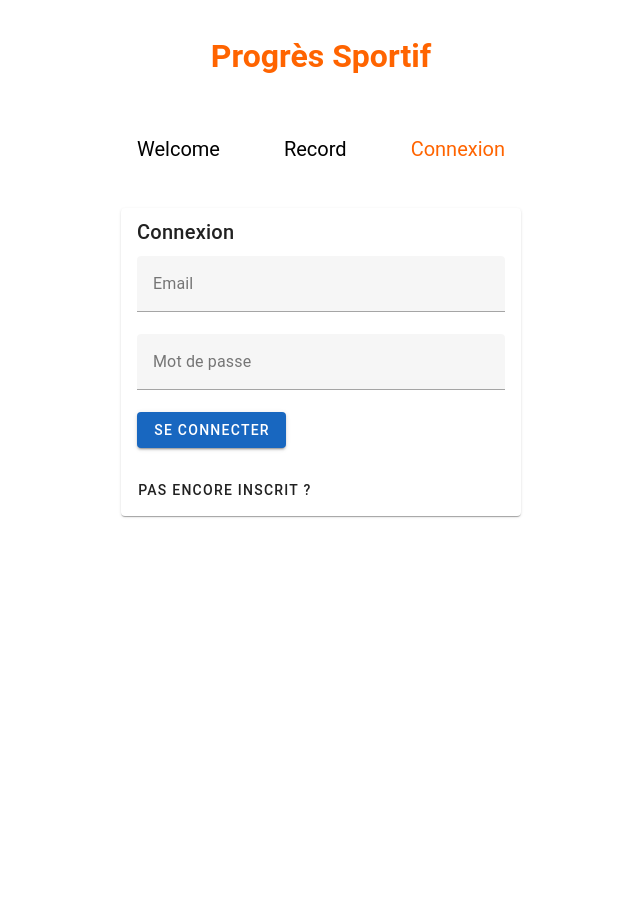
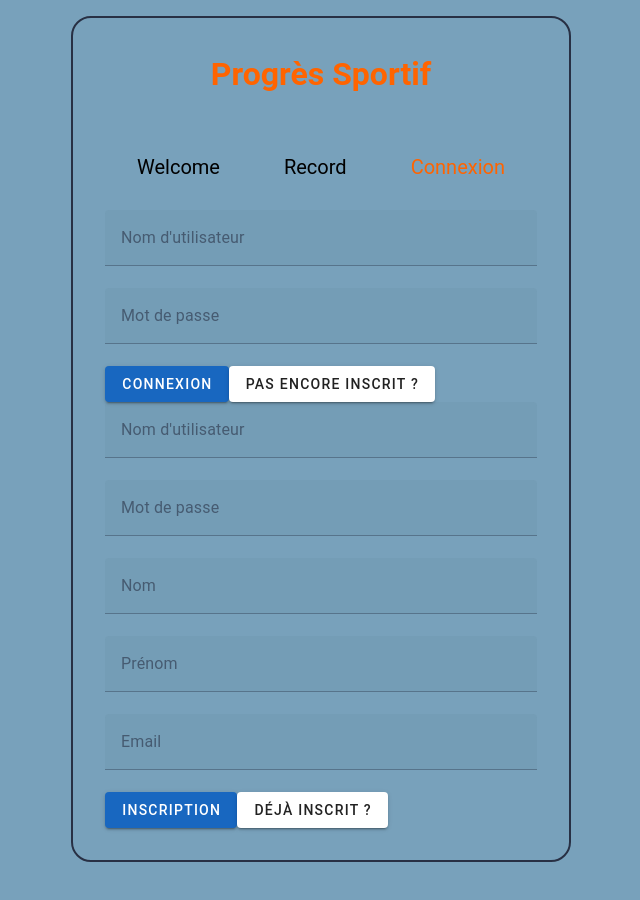
Before and after one commit to MDevos78/training-progress, a Vue app: page /Connexion in a window 1280 px wide. Shown: the top 900 px of the page, without its empty margins (319-959 px from the left). After the commit the page ends 878 px from the top, so only its background shows below. Built offline with nearby package versions, Linux system fonts and the light colour scheme.

Commit message:
function register

```diff
--- a/package.json
+++ b/package.json
@@ -8,6 +8,7 @@
     "preview": "vite preview"
   },
   "dependencies": {
+    "axios": "^1.4.0",
     "docker": "^1.0.0",
     "style-import": "^0.0.8",
     "vue": "^3.3.4",
--- a/src/assets/main.css
+++ b/src/assets/main.css
@@ -1,8 +1,14 @@
+body {
+  background-color: #78A1BB;
+}
 #app {
   max-width: 1280px;
-  margin: 0 auto;
+  margin: 1rem auto;
   padding: 2rem;
   font-weight: normal;
+  border: 2px solid #283044;
+  color: #283044;
+  border-radius: 20px;
 }
 .datePicker{
   padding: 15px;
--- a/src/components/Connexion.vue
+++ b/src/components/Connexion.vue
@@ -1,117 +1,106 @@
 <template>
-  <v-app>
-    <v-main>
-      <v-container>
-        <v-card>
-          <v-card-title>
-            {{ isLogin ? 'Connexion' : 'Inscription' }}
-          </v-card-title>
-          <v-card-text>
-            <v-form v-if="!isLogin">
-              <v-text-field v-model="firstname" label="Prénom" required></v-text-field>
-              <v-text-field v-model="lastname" label="Nom" required></v-text-field>
-              <v-text-field v-model="email" label="Email" type='email' required></v-text-field>
-              <v-text-field v-model="password" label="Mot de passe" type="password"></v-text-field>
-              <v-btn @click="register" color="primary">S'inscrire</v-btn>
+  <v-form v-on:submit.prevent="submitConnexion">
+    <v-text-field
+      v-model="username"
+      label="Nom d'utilisateur"
+      required
+    ></v-text-field>
+    <v-text-field
+      v-model="password"
+      label="Mot de passe"
+      required
+      type="password"
+    ></v-text-field>
+    <v-btn color="primary" type="submit">Connexion</v-btn>
+    <v-btn text>Pas encore inscrit ?</v-btn>
   </v-form>
-            <v-form v-else>
-              <v-text-field v-model="email" label="Email" type="email"></v-text-field>
-              <v-text-field v-model="password" label="Mot de passe" type="password"></v-text-field>
-              <v-btn @click="login" color="primary">Se connecter</v-btn>
+
+  <v-form v-if="!isLoggedIn" v-on:submit.prevent="submitRegister">
+    <v-text-field
+      v-model="username"
+      label="Nom d'utilisateur"
+      required
+    ></v-text-field>
+    <v-text-field
+      v-model="password"
+      label="Mot de passe"
+      required
+      type="password"
+    ></v-text-field>
+    <v-text-field
+      v-model="name"
+      label="Nom"
+      required
+    ></v-text-field>
+    <v-text-field
+      v-model="firstname"
+      label="Prénom"
+      required
+    ></v-text-field>
+    <v-text-field
+      v-model="email"
+      label="Email"
+      required
+    ></v-text-field>
+    <v-btn color="primary" type="submit">Inscription</v-btn>
+    <v-btn text>Déjà inscrit ?</v-btn>
   </v-form>
-          </v-card-text>
-          <v-card-actions>
-            <v-btn @click="toggleLoginMode">
-              {{ isLogin ? "Pas encore inscrit ?" : "Déjà inscrit ?" }}
-            </v-btn>
-          </v-card-actions>
+
+  <v-card v-if="isLoggedIn">
+    <v-card-title>Bienvenue, {{ username }}</v-card-title>
   </v-card>
-      </v-container>
-    </v-main>
-  </v-app>
 </template>
 
 
 <script>
+import axios from 'axios';
+//qaxios.defaults.headers.post['Authorization'] = `Bearer ${localStorage.getItem('access_token')}`;
+
 export default {
   data() {
     return {
-      isLogin: true,
+      username: "",
+      password: "",
+      name: "",
       firstname: "",
-      lastname: "",
       email: "",
-      password: ""
-    };
+      isLoggedIn: false,
+    }
   },
   methods: {
-    toggleLoginMode() {
-      this.isLogin = !this.isLogin;
-    },
-    async register() {
-      try {
-        const response = await fetch('http://localhost:5000/api/register',{
-          method: 'POST',
-          headers: {
-            'Content-Type': 'application/json',
-          },
-          body: JSON.stringify({
+    async submitRegister() {
+      // Code d'inscription
+      const res = await axios.post("http://localhost:5000/api/register", {
+        username: this.username,
+        password: this.password,
+        name: this.name,
         firstname: this.firstname,
-            lastname: this.lastname,
         email: this.email,
-            password: this.password
-          }),
       });
 
-        const responseData = await response.json();
-
-        if (responseData.message != 'User registered successfully !') {
-          alert("Utilisateur déjà enregistré, veuillez réessayer !");
-
+      console.log (res.data.message)
+      if (res.data.message != 'User registered successfully !') {
+        alert("utilisateur déjà enregistré")
       } else {
-          // Réinitialiser les champs d'inscription après une inscription réussie
-          this.firstname = "";
-          this.lastname = "";
-          this.email = "";
-          this.password = "";
-
-          alert("Inscription réussie ! Vous pouvez maintenant vous connecter.");
-        }
-      } catch (error) {
-        console.error("Erreur lors de l'inscription :", error);
-        alert("Une erreur est survenue lors de l'inscription. Veuillez réessayer.");
+        alert("Inscription réussie !")
+        this.isLoggedIn = true
       }
     },
-
-    async login() {
-      try {
-        const response = await fetch('http://localhost:5000/api/login', {
-          method: 'POST',
-          headers: {
-            'Content-Type': 'application/json',
-          },
-          body: JSON.stringify({
-            email: this.email,
+    async submitConnexion() {
+      // Code de connexion
+      const res = await axios.post("http://localhost:5000/api/login", {
+        username: this.username,
         password: this.password,
-          }),
       });
 
-        const res = await response.json();
-        if (res.response.ok) {
-          // Réinitialiser les champs de connexion après une connexion réussie
-          this.email = "";
-          this.password = "";
-
-          alert("Connexion réussie !");
+      console.log (res.data.message)
+      if (res.data.message == 'true') {
+        alert("Connexion réussie")
+        this.isLoggedIn = true
       } else {
-          // Gérer les cas où la réponse n'est pas OK (par exemple, afficher des messages d'erreur)
-          console.error('Erreur lors de la connexion :', response.statusText);
-          alert('Une erreur est survenue lors de la connexion. Veuillez réessayer.');
+        alert("Le nom d'utilistateur ou le mot de passe est incorrecte")
       }
-      } catch (error) {
-        console.error('Erreur lors de la connexion :', error);
-        alert('Une erreur est survenue lors de la connexion. Veuillez réessayer.');
     }
-    },
-  },
   }
+};
 </script>
--- a/src/components/Welcome.vue
+++ b/src/components/Welcome.vue
@@ -1,20 +1,3 @@
-<script>
-import DatePicker from 'vue3-datepicker';
-  export default {
-    components: {
-      DatePicker
-    },
-    data: () => ({
-      items: ['Machine 1', 'Machine 2', 'Machine 3', 'Machine 4'],
-      machine: [''],
-      selectedDate: null,
-      weight: ['18', '23', '35', '52'],
-      maxWeight: [],
-    }),
-  }
-
-</script>
-
 <template>
   <div class="greetings">
       <h2 class="green">VOS PROGRES</h2>
@@ -22,12 +5,13 @@ import DatePicker from 'vue3-datepicker';
       <h3>
         Ajoutez vos activitées du jour
       </h3>
-    </div>
+      <br>
+  </div>
   <v-select
     v-model="machine"
-    :items="items"
+    :items="machines"
     label="Choisir une machine"
-  ></v-select>
+    ></v-select>
 
   <v-card class="mx-auto" max-width="700" height="500" variant="outlined">
     <v-card-item>
@@ -41,7 +25,7 @@ import DatePicker from 'vue3-datepicker';
     </div>
 
     <v-select
-      class="mx-4"
+    class="mx-4"
       v-model="maxWeight"
       :items="weight"
       label="Poid Max"
@@ -49,7 +33,7 @@ import DatePicker from 'vue3-datepicker';
 
     <v-container fluid>
       <v-textarea
-        label="Remarque"
+      label="Remarque"
       ></v-textarea>
     </v-container>
 
@@ -62,6 +46,22 @@ import DatePicker from 'vue3-datepicker';
 </template>
 
 
+<script>
+import DatePicker from 'vue3-datepicker';
+  export default {
+    components: {
+      DatePicker
+    },
+    data: () => ({
+      machines: ['Machine 1', 'Machine 2', 'Machine 3', 'Machine 4'],
+      machine: [''],
+      selectedDate: null,
+      weight: ['18', '23', '35', '52'],
+      maxWeight: [],
+    }),
+  }
+
+</script>
 
 <style scoped>
 
```
Also changed, not shown: 1 other file (tests, documents, lock files or other folders). Lines whose indentation alone changed are shown as unchanged.
